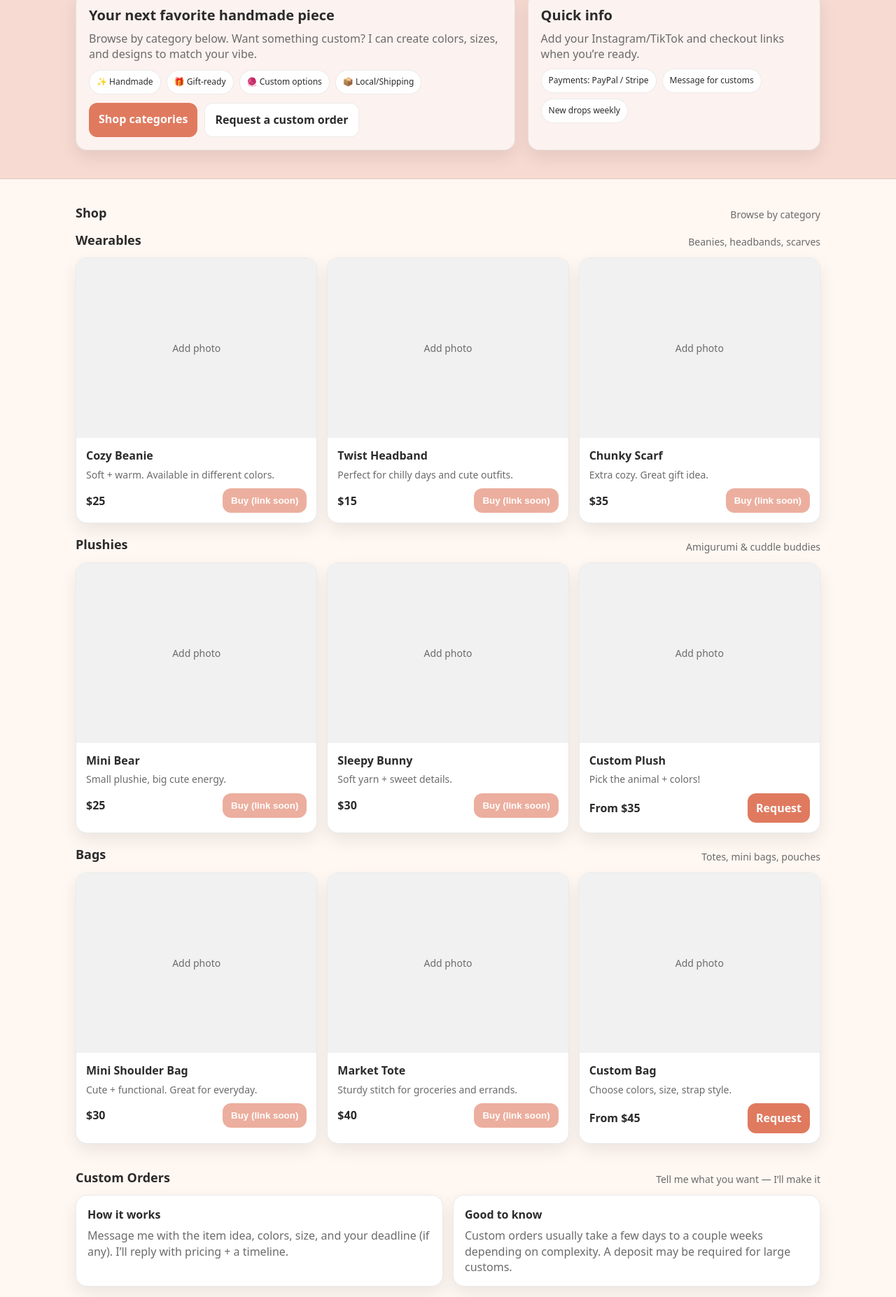
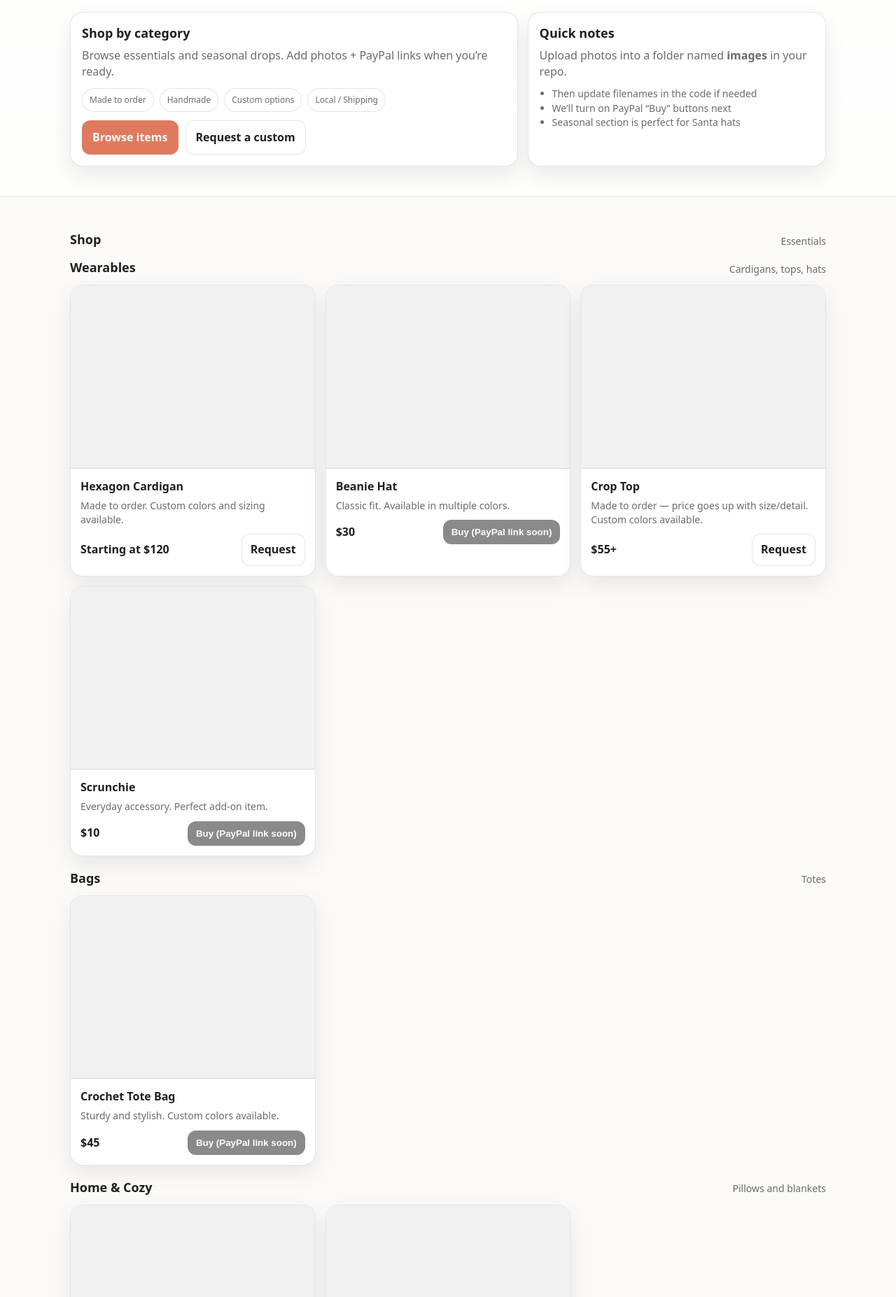
Before and after one commit to River863/hookedbykerrah.github.io, a plain HTML site: page index.html in a window 1280 px wide. Shown: the part 141-1995 px from the top of the page at 70% size. Drawn offline with Linux system fonts and the light colour scheme.

Commit message:
Update index.html

```diff
--- a/index.html
+++ b/index.html
@@ -3,18 +3,19 @@
 <head>
   <meta charset="UTF-8" />
   <meta name="viewport" content="width=device-width, initial-scale=1" />
-  <title>HookedByKerrah 🧶</title>
+  <title>HookedByKerrah</title>
   <style>
     :root{
-      --bg:#fff7f2;
+      --bg:#fbfaf8;
       --card:#ffffff;
-      --text:#2b2b2b;
+      --text:#1f1f1f;
       --muted:#6b6b6b;
-      --brand:#e07a5f;
-      --brand2:#f3c6b8;
-      --border: rgba(0,0,0,.08);
-      --shadow: 0 10px 25px rgba(0,0,0,.08);
-      --radius: 16px;
+      --brand:#2b2b2b;
+      --accent:#e07a5f;
+      --border: rgba(0,0,0,.10);
+      --shadow: 0 12px 30px rgba(0,0,0,.08);
+      --radius: 18px;
+      --max: 1120px;
     }
     *{box-sizing:border-box}
     body{
@@ -22,83 +23,81 @@
       font-family: system-ui, -apple-system, Segoe UI, Roboto, Arial, sans-serif;
       background:var(--bg);
       color:var(--text);
-      line-height:1.4;
+      line-height:1.45;
     }
     a{color:inherit; text-decoration:none}
-    .wrap{max-width:1100px; margin:0 auto; padding:18px;}
+    .wrap{max-width:var(--max); margin:0 auto; padding:20px;}
     header{
-      background:linear-gradient(0deg, rgba(255,255,255,.35), rgba(255,255,255,.35)), var(--brand2);
+      background:linear-gradient(180deg, rgba(255,255,255,.85), rgba(255,255,255,.55));
       border-bottom:1px solid var(--border);
     }
-    .topbar{
-      display:flex; gap:14px; align-items:center; justify-content:space-between;
-      padding:18px 0;
+    .top{
+      display:flex; gap:16px; align-items:flex-start; justify-content:space-between;
+      padding:22px 0 10px;
+      flex-wrap:wrap;
     }
-    .logo{
-      display:flex; flex-direction:column; gap:4px;
-    }
-    .logo h1{margin:0; font-size:28px; letter-spacing:.2px}
-    .logo p{margin:0; color:var(--muted)}
+    .brand h1{margin:0; font-size:30px; letter-spacing:.2px}
+    .brand p{margin:6px 0 0; color:var(--muted); max-width:58ch}
     nav{
-      display:flex; gap:14px; flex-wrap:wrap; justify-content:flex-end;
+      display:flex; gap:10px; flex-wrap:wrap;
+      justify-content:flex-end;
       font-size:14px;
     }
     nav a{
       padding:10px 12px;
       border-radius:999px;
-      background:rgba(255,255,255,.55);
-      border:1px solid var(--border);
-    }
-    nav a:hover{border-color:rgba(0,0,0,.18)}
-    .hero{
-      padding:10px 0 22px;
-      display:grid;
-      grid-template-columns: 1.2fr .8fr;
-      gap:18px;
-      align-items:stretch;
-    }
-    .heroCard{
-      background:rgba(255,255,255,.65);
-      border:1px solid var(--border);
-      border-radius:var(--radius);
-      padding:18px;
-      box-shadow: var(--shadow);
-    }
-    .heroCard h2{margin:0 0 8px; font-size:20px}
-    .heroCard p{margin:0 0 12px; color:var(--muted)}
-    .pillRow{display:flex; gap:8px; flex-wrap:wrap}
-    .pill{
-      font-size:12px;
-      padding:8px 10px;
-      border-radius:999px;
       background:white;
       border:1px solid var(--border);
     }
-    .ctaRow{display:flex; gap:10px; flex-wrap:wrap; margin-top:12px}
+    nav a:hover{border-color:rgba(0,0,0,.20)}
+    .hero{
+      display:grid;
+      grid-template-columns: 1.2fr .8fr;
+      gap:14px;
+      padding:10px 0 22px;
+    }
+    .panel{
+      background:var(--card);
+      border:1px solid var(--border);
+      border-radius:var(--radius);
+      box-shadow:var(--shadow);
+      padding:16px;
+    }
+    .panel h2{margin:0 0 8px; font-size:18px}
+    .panel p{margin:0 0 12px; color:var(--muted)}
+    .chips{display:flex; gap:8px; flex-wrap:wrap}
+    .chip{
+      font-size:12px;
+      padding:7px 10px;
+      border-radius:999px;
+      border:1px solid var(--border);
+      background:#fff;
+      color:var(--muted);
+    }
+    .cta{display:flex; gap:10px; flex-wrap:wrap; margin-top:12px}
     .btn{
       display:inline-block;
-      border:none;
-      background:var(--brand);
-      color:white;
       padding:12px 14px;
       border-radius:12px;
-      font-weight:600;
+      font-weight:700;
+      border:1px solid var(--border);
+      background:#fff;
       cursor:pointer;
     }
-    .btn.secondary{
-      background:white;
-      color:var(--text);
-      border:1px solid var(--border);
+    .btn.primary{
+      background:var(--accent);
+      color:#fff;
+      border-color: transparent;
     }
 
     section{padding:18px 0}
-    .sectionTitle{
+    .sectionHead{
       display:flex; align-items:flex-end; justify-content:space-between;
       gap:12px; flex-wrap:wrap;
-      margin-bottom:12px;
+      margin:10px 0 12px;
     }
-    .sectionTitle h3{margin:0; font-size:18px}
-    .sectionTitle span{color:var(--muted); font-size:14px}
+    .sectionHead h3{margin:0; font-size:18px}
+    .sectionHead span{color:var(--muted); font-size:14px}
 
     .grid{
       display:grid;
@@ -110,14 +109,27 @@
       border:1px solid var(--border);
       border-radius:var(--radius);
       overflow:hidden;
-      box-shadow: var(--shadow);
+      box-shadow:var(--shadow);
       display:flex;
       flex-direction:column;
+      min-height: 220px;
     }
-    .img{
+    .imgWrap{
       width:100%;
       aspect-ratio: 4 / 3;
       background:#f1f1f1;
+      border-bottom:1px solid var(--border);
+      overflow:hidden;
+    }
+    .imgWrap img{
+      width:100%;
+      height:100%;
+      object-fit:cover;
+      display:block;
+    }
+    .imgFallback{
+      width:100%;
+      height:100%;
       display:flex;
       align-items:center;
       justify-content:center;
@@ -131,101 +143,114 @@
       display:flex; align-items:center; justify-content:space-between; gap:10px;
       margin-top:auto;
     }
-    .price{
-      font-weight:700;
-    }
+    .price{font-weight:800}
     .buy{
       background:var(--brand);
-      color:white;
+      color:#fff;
       padding:10px 12px;
       border-radius:12px;
-      font-weight:700;
+      font-weight:800;
       border:none;
       cursor:pointer;
       white-space:nowrap;
     }
-    .buy:disabled{
-      opacity:.6;
-      cursor:not-allowed;
-    }
+    .buy:disabled{opacity:.55; cursor:not-allowed}
 
-    .infoGrid{
+    .twoCol{
       display:grid;
       grid-template-columns: 1fr 1fr;
       gap:14px;
     }
-    .infoCard{
-      background:white;
+
+    .list{
+      margin:0; padding-left:18px; color:var(--muted);
+      font-size:14px;
+    }
+    .variants{
       border:1px solid var(--border);
-      border-radius:var(--radius);
-      padding:16px;
-      box-shadow: var(--shadow);
+      border-radius:14px;
+      padding:12px;
+      background:#fff;
+      color:var(--text);
+      margin-top:10px;
     }
-    .infoCard h4{margin:0 0 8px}
-    .infoCard p{margin:0; color:var(--muted)}
+    .variants h5{margin:0 0 8px; font-size:14px}
+    table{
+      width:100%;
+      border-collapse:collapse;
+      font-size:14px;
+    }
+    th, td{
+      text-align:left;
+      padding:8px 6px;
+      border-bottom:1px solid rgba(0,0,0,.08);
+      vertical-align:top;
+    }
+    th{color:var(--muted); font-weight:700}
+    tr:last-child td{border-bottom:none}
+
     footer{
       padding:26px 0;
       color:var(--muted);
       font-size:14px;
       border-top:1px solid var(--border);
-      background:rgba(255,255,255,.35);
-      margin-top:10px;
+      background:rgba(255,255,255,.5);
+      margin-top:12px;
     }
 
     @media (max-width: 900px){
       .hero{grid-template-columns:1fr}
       .grid{grid-template-columns: repeat(2, 1fr);}
-      .infoGrid{grid-template-columns:1fr}
+      .twoCol{grid-template-columns:1fr}
     }
     @media (max-width: 520px){
       .grid{grid-template-columns: 1fr;}
-      .logo h1{font-size:24px}
+      .brand h1{font-size:26px}
     }
   </style>
 </head>
+
 <body>
-
 <header>
   <div class="wrap">
-    <div class="topbar">
-      <div class="logo">
-        <h1>HookedByKerrah 🧶</h1>
-        <p>Handmade crochet — cozy, cute, and made with love.</p>
+    <div class="top">
+      <div class="brand">
+        <h1>HookedByKerrah</h1>
+        <p>Handcrafted crochet pieces designed for comfort, style, and cozy everyday wear.</p>
       </div>
       <nav>
         <a href="#shop">Shop</a>
-        <a href="#about">About</a>
+        <a href="#seasonal">Seasonal</a>
+        <a href="#custom">Custom Orders</a>
         <a href="#policies">Policies</a>
         <a href="#contact">Contact</a>
       </nav>
     </div>
 
     <div class="hero">
-      <div class="heroCard">
-        <h2>Your next favorite handmade piece</h2>
-        <p>Browse by category below. Want something custom? I can create colors, sizes, and designs to match your vibe.</p>
-        <div class="pillRow">
-          <div class="pill">✨ Handmade</div>
-          <div class="pill">🎁 Gift-ready</div>
-          <div class="pill">🧶 Custom options</div>
-          <div class="pill">📦 Local/Shipping</div>
+      <div class="panel">
+        <h2>Shop by category</h2>
+        <p>Browse essentials and seasonal drops. Add photos + PayPal links when you’re ready.</p>
+        <div class="chips">
+          <span class="chip">Made to order</span>
+          <span class="chip">Handmade</span>
+          <span class="chip">Custom options</span>
+          <span class="chip">Local / Shipping</span>
         </div>
-        <div class="ctaRow">
-          <a class="btn" href="#shop">Shop categories</a>
-          <a class="btn secondary" href="#custom">Request a custom order</a>
+        <div class="cta">
+          <a class="btn primary" href="#shop">Browse items</a>
+          <a class="btn" href="#custom">Request a custom</a>
         </div>
       </div>
 
-      <div class="heroCard">
-        <h2>Quick info</h2>
-        <p style="margin-bottom:10px;">
-          Add your Instagram/TikTok and checkout links when you’re ready.
-        </p>
-        <div class="pillRow">
-          <div class="pill">Payments: PayPal / Stripe</div>
-          <div class="pill">Message for customs</div>
-          <div class="pill">New drops weekly</div>
-        </div>
+      <div class="panel">
+        <h2>Quick notes</h2>
+        <p style="margin-bottom:10px;">Upload photos into a folder named <strong>images</strong> in your repo.</p>
+        <ul class="list">
+          <li>Then update filenames in the code if needed</li>
+          <li>We’ll turn on PayPal “Buy” buttons next</li>
+          <li>Seasonal section is perfect for Santa hats</li>
+        </ul>
       </div>
     </div>
   </div>
@@ -235,134 +260,133 @@
 
   <!-- SHOP -->
   <section id="shop">
-    <div class="sectionTitle">
+    <div class="sectionHead">
       <h3>Shop</h3>
-      <span>Browse by category</span>
+      <span>Essentials</span>
     </div>
 
     <!-- Wearables -->
-    <div class="sectionTitle" style="margin-top:14px;">
+    <div class="sectionHead" style="margin-top:14px;">
       <h3>Wearables</h3>
-      <span>Beanies, headbands, scarves</span>
+      <span>Cardigans, tops, hats</span>
     </div>
     <div class="grid">
+
       <div class="card">
-        <div class="img">Add photo</div>
+        <div class="imgWrap">
+          <img src="images/cardigan.jpg" alt="Hexagon cardigan"
+               onerror="this.remove(); this.parentElement.innerHTML='<div class=&quot;imgFallback&quot;>Add cardigan photo</div>';">
+        </div>
         <div class="content">
-          <h4>Cozy Beanie</h4>
-          <p>Soft + warm. Available in different colors.</p>
+          <h4>Hexagon Cardigan</h4>
+          <p>Made to order. Custom colors and sizing available.</p>
           <div class="priceRow">
-            <div class="price">$25</div>
-            <button class="buy" disabled>Buy (link soon)</button>
+            <div class="price">Starting at $120</div>
+            <a class="btn" style="padding:10px 12px; border-radius:12px;" href="#custom">Request</a>
           </div>
         </div>
       </div>
 
       <div class="card">
-        <div class="img">Add photo</div>
+        <div class="imgWrap">
+          <img src="images/beanie.jpg" alt="Crochet beanie hat"
+               onerror="this.remove(); this.parentElement.innerHTML='<div class=&quot;imgFallback&quot;>Add beanie photo</div>';">
+        </div>
         <div class="content">
-          <h4>Twist Headband</h4>
-          <p>Perfect for chilly days and cute outfits.</p>
+          <h4>Beanie Hat</h4>
+          <p>Classic fit. Available in multiple colors.</p>
           <div class="priceRow">
-            <div class="price">$15</div>
-            <button class="buy" disabled>Buy (link soon)</button>
+            <div class="price">$30</div>
+            <button class="buy" disabled>Buy (PayPal link soon)</button>
           </div>
         </div>
       </div>
 
       <div class="card">
-        <div class="img">Add photo</div>
+        <div class="imgWrap">
+          <img src="images/croptop.jpg" alt="Crochet crop top"
+               onerror="this.remove(); this.parentElement.innerHTML='<div class=&quot;imgFallback&quot;>Add crop top photo</div>';">
+        </div>
         <div class="content">
-          <h4>Chunky Scarf</h4>
-          <p>Extra cozy. Great gift idea.</p>
+          <h4>Crop Top</h4>
+          <p>Made to order — price goes up with size/detail. Custom colors available.</p>
           <div class="priceRow">
-            <div class="price">$35</div>
-            <button class="buy" disabled>Buy (link soon)</button>
+            <div class="price">$55+</div>
+            <a class="btn" style="padding:10px 12px; border-radius:12px;" href="#custom">Request</a>
+          </div>
+        </div>
+      </div>
+
+      <div class="card">
+        <div class="imgWrap">
+          <img src="images/scrunchie.jpg" alt="Crochet scrunchie"
+               onerror="this.remove(); this.parentElement.innerHTML='<div class=&quot;imgFallback&quot;>Add scrunchie photo</div>';">
+        </div>
+        <div class="content">
+          <h4>Scrunchie</h4>
+          <p>Everyday accessory. Perfect add-on item.</p>
+          <div class="priceRow">
+            <div class="price">$10</div>
+            <button class="buy" disabled>Buy (PayPal link soon)</button>
+          </div>
+        </div>
+      </div>
+
+    </div>
+
+    <!-- Bags -->
+    <div class="sectionHead" style="margin-top:18px;">
+      <h3>Bags</h3>
+      <span>Totes</span>
+    </div>
+    <div class="grid">
+      <div class="card">
+        <div class="imgWrap">
+          <img src="images/tote.jpg" alt="Crochet tote bag"
+               onerror="this.remove(); this.parentElement.innerHTML='<div class=&quot;imgFallback&quot;>Add tote photo</div>';">
+        </div>
+        <div class="content">
+          <h4>Crochet Tote Bag</h4>
+          <p>Sturdy and stylish. Custom colors available.</p>
+          <div class="priceRow">
+            <div class="price">$45</div>
+            <button class="buy" disabled>Buy (PayPal link soon)</button>
           </div>
         </div>
       </div>
     </div>
 
-    <!-- Plushies -->
-    <div class="sectionTitle" style="margin-top:18px;">
-      <h3>Plushies</h3>
-      <span>Amigurumi & cuddle buddies</span>
+    <!-- Home -->
+    <div class="sectionHead" style="margin-top:18px;">
+      <h3>Home & Cozy</h3>
+      <span>Pillows and blankets</span>
     </div>
     <div class="grid">
       <div class="card">
-        <div class="img">Add photo</div>
+        <div class="imgWrap">
+          <img src="images/pillow.jpg" alt="Crochet pillow cover"
+               onerror="this.remove(); this.parentElement.innerHTML='<div class=&quot;imgFallback&quot;>Add pillow cover photo</div>';">
+        </div>
         <div class="content">
-          <h4>Mini Bear</h4>
-          <p>Small plushie, big cute energy.</p>
+          <h4>Pillow Cover</h4>
+          <p>Cozy texture for couch, bed, or dorm decor.</p>
           <div class="priceRow">
-            <div class="price">$25</div>
-            <button class="buy" disabled>Buy (link soon)</button>
+            <div class="price">$35</div>
+            <button class="buy" disabled>Buy (PayPal link soon)</button>
           </div>
         </div>
       </div>
 
       <div class="card">
-        <div class="img">Add photo</div>
+        <div class="imgWrap">
+          <img src="images/blanket.jpg" alt="Crochet blanket"
+               onerror="this.remove(); this.parentElement.innerHTML='<div class=&quot;imgFallback&quot;>Add blanket photo</div>';">
+        </div>
         <div class="content">
-          <h4>Sleepy Bunny</h4>
-          <p>Soft yarn + sweet details.</p>
+          <h4>Blanket</h4>
+          <p>Made to order. Great gift for cozy seasons.</p>
           <div class="priceRow">
-            <div class="price">$30</div>
-            <button class="buy" disabled>Buy (link soon)</button>
-          </div>
-        </div>
-      </div>
-
-      <div class="card">
-        <div class="img">Add photo</div>
-        <div class="content">
-          <h4>Custom Plush</h4>
-          <p>Pick the animal + colors!</p>
-          <div class="priceRow">
-            <div class="price">From $35</div>
-            <a class="btn" style="padding:10px 12px; border-radius:12px;" href="#custom">Request</a>
-          </div>
-        </div>
-      </div>
-    </div>
-
-    <!-- Bags -->
-    <div class="sectionTitle" style="margin-top:18px;">
-      <h3>Bags</h3>
-      <span>Totes, mini bags, pouches</span>
-    </div>
-    <div class="grid">
-      <div class="card">
-        <div class="img">Add photo</div>
-        <div class="content">
-          <h4>Mini Shoulder Bag</h4>
-          <p>Cute + functional. Great for everyday.</p>
-          <div class="priceRow">
-            <div class="price">$30</div>
-            <button class="buy" disabled>Buy (link soon)</button>
-          </div>
-        </div>
-      </div>
-
-      <div class="card">
-        <div class="img">Add photo</div>
-        <div class="content">
-          <h4>Market Tote</h4>
-          <p>Sturdy stitch for groceries and errands.</p>
-          <div class="priceRow">
-            <div class="price">$40</div>
-            <button class="buy" disabled>Buy (link soon)</button>
-          </div>
-        </div>
-      </div>
-
-      <div class="card">
-        <div class="img">Add photo</div>
-        <div class="content">
-          <h4>Custom Bag</h4>
-          <p>Choose colors, size, strap style.</p>
-          <div class="priceRow">
-            <div class="price">From $45</div>
+            <div class="price">Starting at $120</div>
             <a class="btn" style="padding:10px 12px; border-radius:12px;" href="#custom">Request</a>
           </div>
         </div>
@@ -370,87 +394,126 @@
     </div>
   </section>
 
+  <!-- SEASONAL -->
+  <section id="seasonal">
+    <div class="sectionHead">
+      <h3>Seasonal</h3>
+      <span>Limited-time items</span>
+    </div>
+
+    <div class="card">
+      <div class="imgWrap">
+        <img src="images/santahat.jpg" alt="Crochet Santa hat"
+             onerror="this.remove(); this.parentElement.innerHTML='<div class=&quot;imgFallback&quot;>Add Santa hat photo</div>';">
+      </div>
+      <div class="content">
+        <h4>Santa Hat (Classic + Glitter Options)</h4>
+        <p>Available in adult and kids sizes. Choose color/trim + glitter upgrade.</p>
+
+        <div class="variants">
+          <h5>Adult</h5>
+          <table>
+            <thead>
+              <tr><th>Style</th><th>Price</th></tr>
+            </thead>
+            <tbody>
+              <tr><td>Black hat, red trim</td><td><strong>$35</strong></td></tr>
+              <tr><td>Black hat, red trim (glitter)</td><td><strong>$40</strong></td></tr>
+              <tr><td>Red hat, black trim</td><td><strong>$35</strong></td></tr>
+              <tr><td>Red hat, black trim (glitter)</td><td><strong>$40</strong></td></tr>
+            </tbody>
+          </table>
+        </div>
+
+        <div class="variants">
+          <h5>Kids (same styles, $5 less)</h5>
+          <table>
+            <thead>
+              <tr><th>Style</th><th>Price</th></tr>
+            </thead>
+            <tbody>
+              <tr><td>Black hat, red trim</td><td><strong>$30</strong></td></tr>
+              <tr><td>Black hat, red trim (glitter)</td><td><strong>$35</strong></td></tr>
+              <tr><td>Red hat, black trim</td><td><strong>$30</strong></td></tr>
+              <tr><td>Red hat, black trim (glitter)</td><td><strong>$35</strong></td></tr>
+            </tbody>
+          </table>
+        </div>
+
+        <div class="priceRow" style="margin-top:12px;">
+          <div class="price">Santa hats: $30–$40</div>
+          <a class="btn primary" style="padding:10px 12px; border-radius:12px;" href="#contact">Order / Message</a>
+        </div>
+      </div>
+    </div>
+  </section>
+
   <!-- CUSTOM -->
   <section id="custom">
-    <div class="sectionTitle">
+    <div class="sectionHead">
       <h3>Custom Orders</h3>
-      <span>Tell me what you want — I’ll make it</span>
+      <span>Colors • sizing • made-to-order</span>
     </div>
-
-    <div class="infoGrid">
-      <div class="infoCard">
-        <h4>How it works</h4>
-        <p>
-          Message me with the item idea, colors, size, and your deadline (if any).
-          I’ll reply with pricing + a timeline.
-        </p>
+    <div class="twoCol">
+      <div class="panel">
+        <h2>How it works</h2>
+        <p>Send what you want (item, colors, size, and deadline if you have one). I’ll reply with pricing and timeline.</p>
+        <div class="chips">
+          <span class="chip">Cardigans</span>
+          <span class="chip">Crop tops</span>
+          <span class="chip">Blankets</span>
+          <span class="chip">Color matching</span>
+        </div>
       </div>
-      <div class="infoCard">
-        <h4>Good to know</h4>
-        <p>
-          Custom orders usually take a few days to a couple weeks depending on complexity.
-          A deposit may be required for large customs.
+      <div class="panel">
+        <h2>Timing</h2>
+        <p>Made-to-order items usually take a few days to a couple weeks depending on the item and schedule.</p>
+        <p style="margin:10px 0 0; color:var(--muted); font-size:14px;">
+          For larger customs, a deposit may be required.
         </p>
       </div>
     </div>
   </section>
 
-  <!-- ABOUT -->
-  <section id="about">
-    <div class="sectionTitle">
-      <h3>About</h3>
-      <span>Meet HookedByKerrah</span>
-    </div>
-
-    <div class="infoCard">
-      <h4>Hi! I’m Kerrah 💗</h4>
-      <p>
-        HookedByKerrah is my crochet studio where I create handmade pieces inspired by cozy vibes and cute designs.
-        Every item is made with care, so each piece is unique — just like you.
-      </p>
-    </div>
-  </section>
-
   <!-- POLICIES -->
   <section id="policies">
-    <div class="sectionTitle">
+    <div class="sectionHead">
       <h3>Policies</h3>
-      <span>Simple + clear</span>
+      <span>Clear + simple</span>
     </div>
-
-    <div class="infoGrid">
-      <div class="infoCard">
-        <h4>Returns</h4>
-        <p>Because items are handmade, returns are generally not accepted. If something arrives damaged, message me and we’ll fix it.</p>
+    <div class="twoCol">
+      <div class="panel">
+        <h2>All sales are final</h2>
+        <p>
+          Because each item is handmade and made to order, all sales are final.
+          I do not accept returns or exchanges.
+          If there is an issue with your order (wrong item or damage on arrival), please contact me within 48 hours so I can help.
+        </p>
       </div>
-      <div class="infoCard">
-        <h4>Care</h4>
-        <p>Recommended: gentle hand-wash and air dry to keep your crochet looking its best.</p>
+      <div class="panel">
+        <h2>Care</h2>
+        <p>Recommended: gentle hand wash and air dry to keep your crochet looking its best.</p>
       </div>
     </div>
   </section>
 
   <!-- CONTACT -->
   <section id="contact">
-    <div class="sectionTitle">
+    <div class="sectionHead">
       <h3>Contact</h3>
-      <span>Fastest response: social DM</span>
+      <span>Ordering + questions</span>
     </div>
-
-    <div class="infoGrid">
-      <div class="infoCard">
-        <h4>Message me</h4>
-        <p>
-          Instagram: <strong>@HookedByKerrah</strong><br/>
+    <div class="twoCol">
+      <div class="panel">
+        <h2>Message</h2>
+        <p style="margin:0; color:var(--muted);">
+          Instagram: <strong>@HookedByKerrah</strong><br />
           Email: <strong>youremail@example.com</strong>
         </p>
       </div>
-      <div class="infoCard">
-        <h4>Payment</h4>
-        <p>
-          Once you add PayPal or Stripe links, the “Buy” buttons will go live.
-          I can help you set those up next.
-        </p>
+      <div class="panel">
+        <h2>PayPal checkout</h2>
+        <p>Next, we’ll add PayPal links so customers can pay right from the site.</p>
       </div>
     </div>
   </section>
@@ -459,9 +522,8 @@
 
 <footer>
   <div class="wrap">
-    © 2026 HookedByKerrah • Handmade Crochet • Built with GitHub Pages
+    © 2026 HookedByKerrah • Handmade Crochet
   </div>
 </footer>
-
 </body>
 </html>
```
